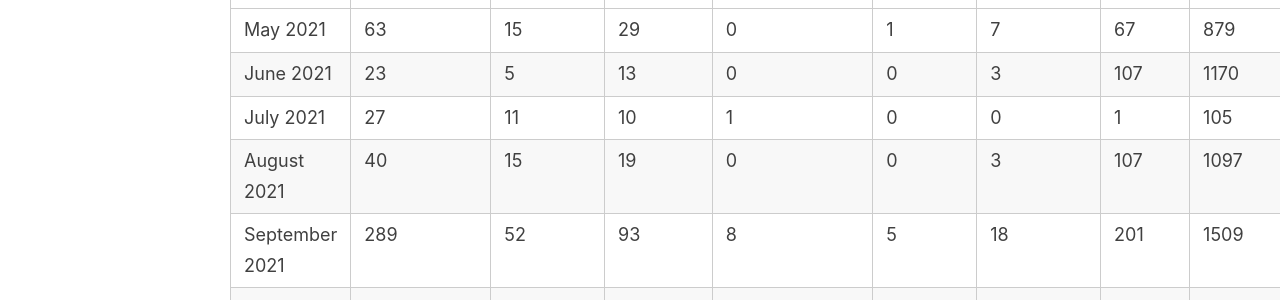
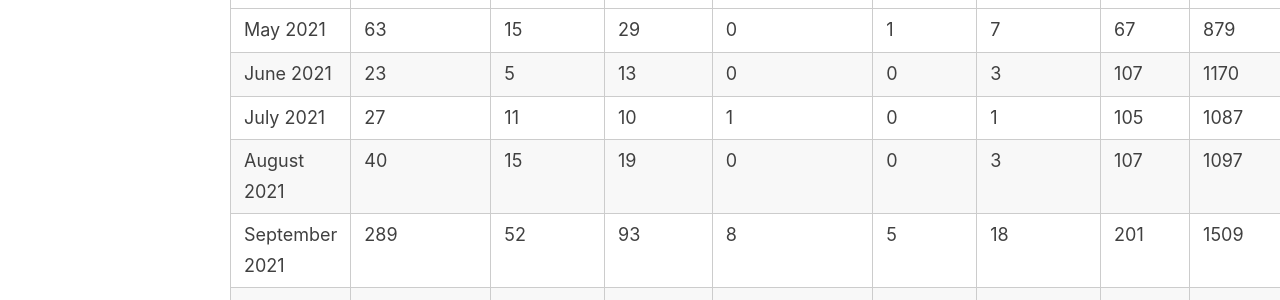
Before and after one commit to amitmerchant1990/reverie, a Jekyll site: the page built from dates.md, in a window 1280 px wide and 900 px high, scrolled down 2553 px. Shown: the part 329-629 px from the top of the window. Built offline with Jekyll 4.4.1, drawn with Linux system fonts in a browser that asks for light colours.

Commit message:
Update dates.md

```diff
--- a/dates.md
+++ b/dates.md
@@ -50,7 +50,7 @@ AOE: anywhere on earth.
 |-------|-------------|---------------|---------------|-----------|----------------|-----------|-------------------|-----------|
 | May 2021 | 63 | 15 | 29 | 0 | 1 | 7 | 67 | 879 |
 | June 2021 | 23 | 5 | 13 | 0 | 0 | 3 | 107 | 1170 |
-| July 2021 | 27 | 11 | 10 | 1 | 0 | 0 | 1 | 105 | 1087 |
+| July 2021 | 27 | 11 | 10 | 1 | 0 | 1 | 105 | 1087 |
 | August 2021 | 40 | 15 | 19 | 0 | 0 | 3 | 107 | 1097 |
 | September 2021 | 289 | 52 | 93 | 8 | 5 | 18 | 201 | 1509 |
 | October 2021 | 347 | 73 | 118 | 7 | 5 | 11 | 485 | 2876 |
```
